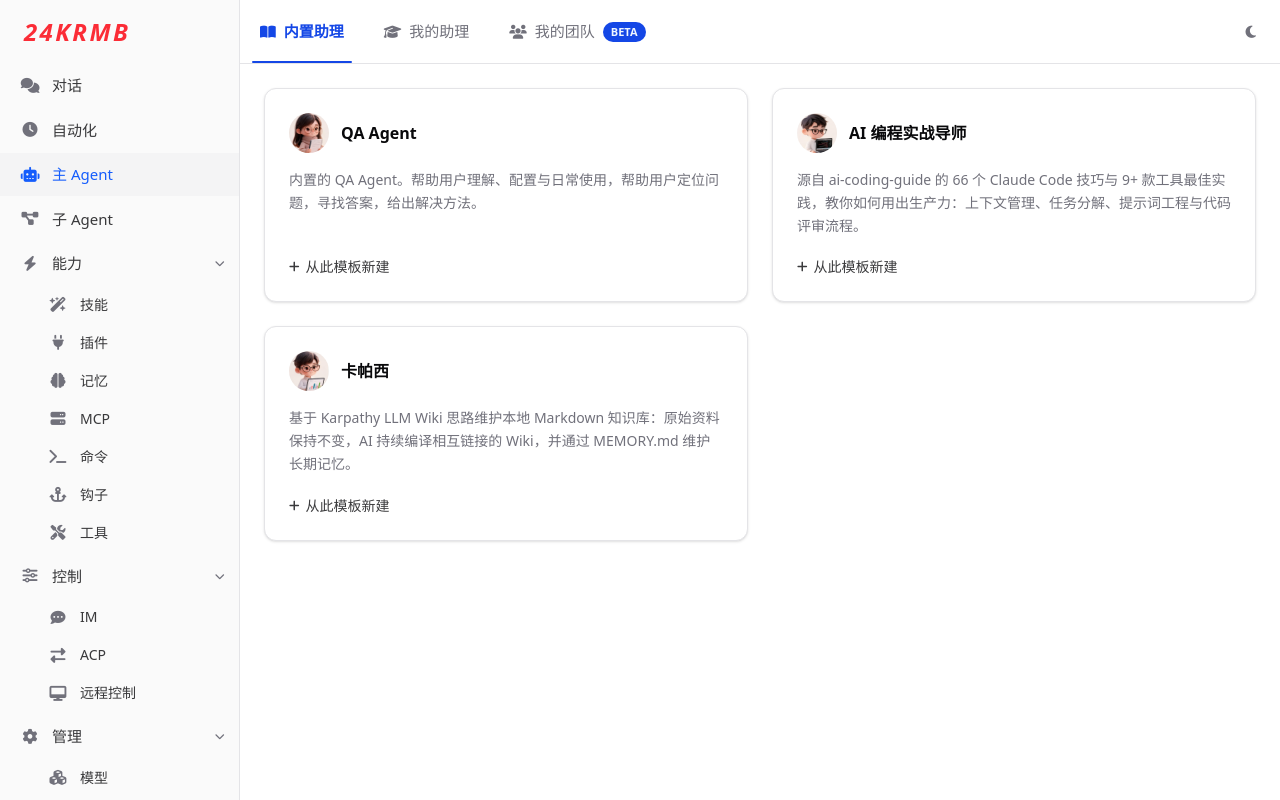
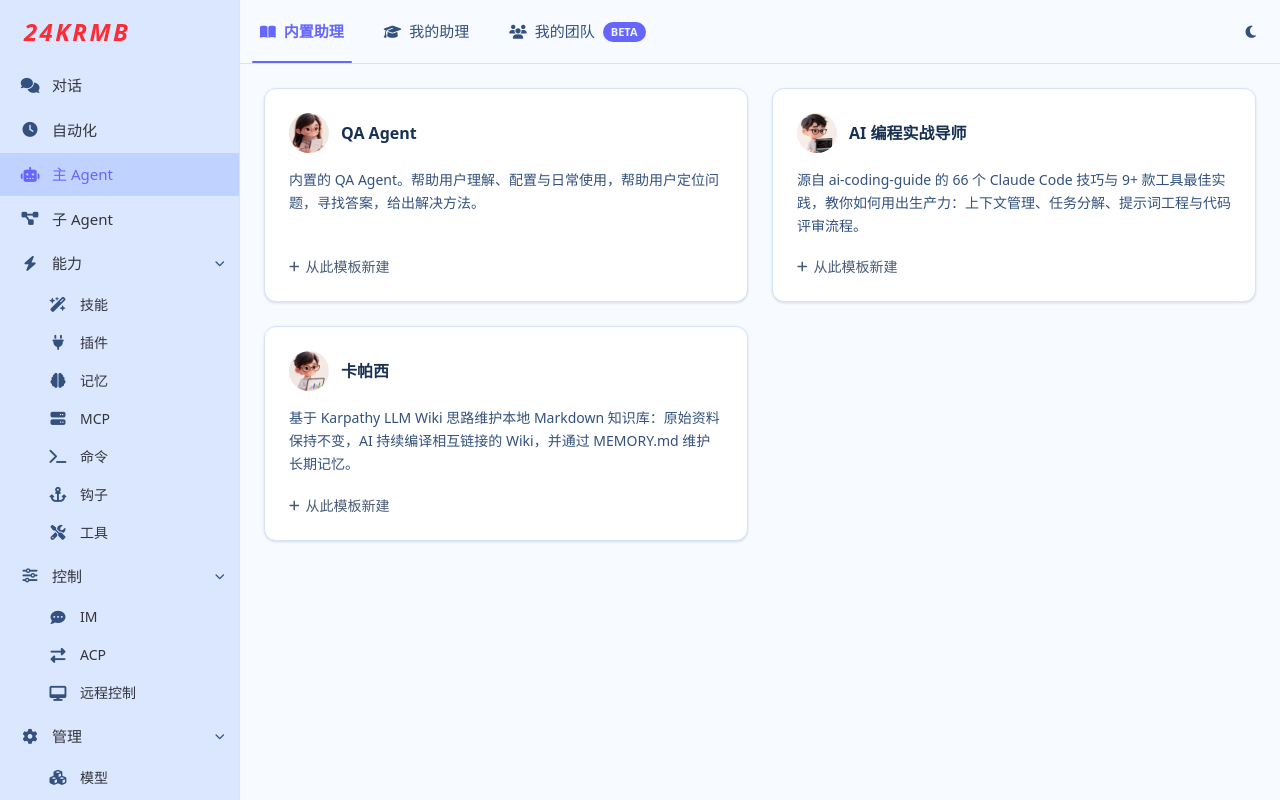
Before and after one commit to 24krmb/24K-Claw-Web, a React (Vite) app: page /agents/built-in in a window 1280 px wide. Built offline with nearby package versions, Linux system fonts and the light colour scheme.

Commit message:
style: 主题色板切换为品牌十六进制色并精简基础样式

```diff
--- a/src/index.css
+++ b/src/index.css
@@ -3,48 +3,45 @@
 /* 暗色模式：.dark 类挂在 <html> 上时生效（class 策略，配合顶栏切换按钮） */
 @custom-variant dark (&:where(.dark, .dark *));
 
-/* ============================================
-   主题变量（与 Develop/globals.css 一致）
-   ============================================ */
 :root {
-  --background: oklch(1 0 0); /* 页面基础背景色（浅色模式：纯白） */
-  --foreground: oklch(0.141 0.005 285.823); /* 页面基础前景色 / 正文文字颜色（近黑的冷灰） */
+  --background: #f7faff; /* 页面基础背景色（浅色模式：纯白） */
+  --foreground: #183153; /* 页面基础前景色 / 正文文字颜色（近黑的冷灰） */
   --card: oklch(1 0 0); /* 卡片背景色（与页面背景一致的白） */
   --card-foreground: oklch(0.141 0.005 285.823); /* 卡片内文字颜色 */
   --popover: oklch(1 0 0); /* 弹出层（Popover / 下拉）背景色 */
   --popover-foreground: oklch(0.141 0.005 285.823); /* 弹出层内文字颜色 */
-  --primary: oklch(0.488 0.243 264.376); /* 主色 / 品牌色（蓝紫色，用于主按钮、链接、选中态） */
+  --primary: #66f; /* 主色 / 品牌色（蓝紫色，用于主按钮、链接、选中态） */
   --primary-foreground: oklch(0.97 0.014 254.604); /* 主色之上的文字颜色（浅色，保证对比度） */
   --secondary: oklch(0.967 0.001 286.375); /* 次级背景色（浅灰，用于次级按钮、次要区块底色） */
   --secondary-foreground: oklch(0.21 0.006 285.885); /* 次级背景上的文字颜色 */
   --muted: oklch(0.967 0.001 286.375); /* 弱化背景色（用于禁用区块、占位区域底色） */
-  --muted-foreground: oklch(0.552 0.016 285.938); /* 弱化文字颜色（次要说明文字、占位符） */
+  --muted-foreground: #33517E; /* 弱化文字颜色（次要说明文字、占位符） */
   --accent: oklch(0.967 0.001 286.375); /* 强调背景色（hover 高亮、菜单项悬停底色） */
   --accent-foreground: oklch(0.21 0.006 285.885); /* 强调背景上的文字颜色 */
   --destructive: oklch(0.577 0.245 27.325); /* 危险色（错误、删除、破坏性操作按钮） */
-  --border: oklch(0.92 0.004 286.32); /* 全局边框颜色 */
-  --input: oklch(0.92 0.004 286.32); /* 输入框边框颜色 */
+  --border: rgb(214,227,255); /* 全局边框颜色 */
+  --input: rgb(214,227,255); /* 输入框边框颜色 */
   --ring: oklch(0.708 0 0); /* 焦点环颜色（键盘聚焦时的 outline 高亮） */
-  --sidebar: oklch(0.985 0 0); /* 侧边栏背景色（极浅的灰白） */
+  --sidebar: #DBE7FF; /* 侧边栏背景色（极浅的灰白） */
   --sidebar-foreground: oklch(0.141 0.005 285.823); /* 侧边栏文字颜色 */
-  --sidebar-primary: oklch(0.546 0.245 262.881); /* 侧边栏主色（选中项、主按钮用的蓝色） */
+  --sidebar-primary: #66f; /* 侧边栏主色（选中项、主按钮用的蓝色） */
   --sidebar-primary-foreground: oklch(0.97 0.014 254.604); /* 侧边栏主色之上的文字颜色 */
-  --sidebar-accent: oklch(0.967 0.001 286.375); /* 侧边栏强调背景色（菜单项 hover / 激活底色） */
+  --sidebar-accent: #C0D2FF; /* 侧边栏强调背景色（菜单项 hover / 激活底色） */
   --sidebar-accent-foreground: oklch(0.21 0.006 285.885); /* 侧边栏强调背景上的文字颜色 */
-  --sidebar-border: oklch(0.92 0.004 286.32); /* 侧边栏边框颜色 */
+  --sidebar-border: rgb(214,227,255); /* 侧边栏边框颜色 */
   --sidebar-ring: oklch(0.708 0 0); /* 侧边栏焦点环颜色 */
-  --box-shadow: 0 4px 12px 0 rgba(118, 94, 252, 0.1); /* 通用盒阴影（柔和的紫色投影，用于卡片、浮层） */
+  --box-shadow: 0 4px 12px 0 rgba(102, 102, 255, .24); /* 通用盒阴影（柔和的紫色投影，用于卡片、浮层） */
 }
 
 /* 暗色模式（.dark 类挂在 html 上时生效） */
 .dark {
-  --background: oklch(0.141 0.005 285.823); /* 页面基础背景色（深冷灰黑） */
+  --background: #181818; /* 页面基础背景色（深冷灰黑） */
   --foreground: oklch(0.985 0 0); /* 页面基础前景色 / 正文文字颜色（近白的冷灰） */
-  --card: oklch(0.21 0.006 285.885); /* 卡片背景色（比页面背景稍亮一档的深灰） */
+  --card: #232323; /* 卡片背景色（比页面背景稍亮一档的深灰） */
   --card-foreground: oklch(0.985 0 0); /* 卡片内文字颜色 */
-  --popover: oklch(0.21 0.006 285.885); /* 弹出层（Popover / 下拉）背景色 */
+  --popover: #232323; /* 弹出层（Popover / 下拉）背景色 */
   --popover-foreground: oklch(0.985 0 0); /* 弹出层内文字颜色 */
-  --primary: oklch(0.488 0.243 264.376); /* 主色 / 品牌色（蓝紫色，与浅色模式一致） */
+  --primary: #F4D1B4; /* 主色 / 品牌色（蓝紫色，与浅色模式一致） */
   --primary-foreground: oklch(0.97 0.014 254.604); /* 主色之上的文字颜色 */
   --secondary: oklch(0.274 0.006 286.033); /* 次级背景色（深灰，用于次级按钮、次要区块底色） */
   --secondary-foreground: oklch(0.985 0 0); /* 次级背景上的文字颜色 */
@@ -56,9 +53,9 @@
   --border: oklch(1 0 0 / 10%); /* 全局边框颜色（半透明白，营造柔和描边） */
   --input: oklch(1 0 0 / 15%); /* 输入框边框颜色（半透明白，比边框略亮） */
   --ring: oklch(0.556 0 0); /* 焦点环颜色 */
-  --sidebar: oklch(0.21 0.006 285.885); /* 侧边栏背景色（深灰） */
+  --sidebar: #232323; /* 侧边栏背景色（深灰） */
   --sidebar-foreground: oklch(0.985 0 0); /* 侧边栏文字颜色 */
-  --sidebar-primary: oklch(0.623 0.214 259.815); /* 侧边栏主色（选中项、主按钮用的亮蓝） */
+  --sidebar-primary: #F4D1B4; /* 侧边栏主色（选中项、主按钮用的亮蓝） */
   --sidebar-primary-foreground: oklch(0.97 0.014 254.604); /* 侧边栏主色之上的文字颜色 */
   --sidebar-accent: oklch(0.274 0.006 286.033); /* 侧边栏强调背景色（菜单项 hover / 激活底色） */
   --sidebar-accent-foreground: oklch(0.985 0 0); /* 侧边栏强调背景上的文字颜色 */
@@ -109,22 +106,11 @@
 
   body {
     @apply bg-background text-foreground antialiased;
-    font-family:
-      'PingFang SC',
-      'Microsoft YaHei',
-      'Noto Sans SC',
-      system-ui,
-      -apple-system,
-      sans-serif;
-  }
+    font-family:'PingFang SC','Noto Sans SC','Microsoft YaHei',system-ui,-apple-system,sans-serif}
 }
 
-/* 细滚动条样式（跟随主题弱化色） */
-::-webkit-scrollbar {
-  width: 6px;
-  height: 6px;
-}
-
+.hide-scrollbar {-ms-overflow-style: none;scrollbar-width: none}
+.hide-scrollbar::-webkit-scrollbar {display: none}
 ::-webkit-scrollbar-thumb {
   @apply rounded-full bg-muted-foreground/30;
 }
```
